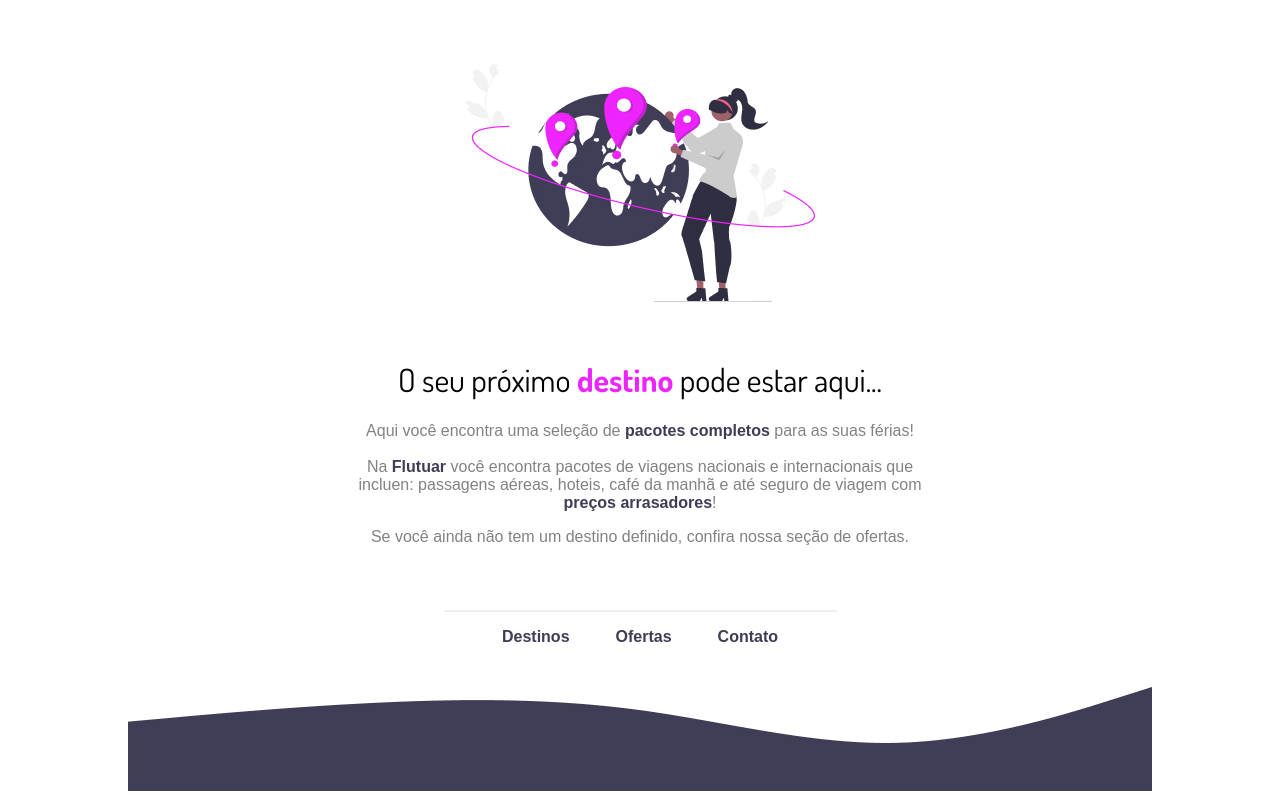
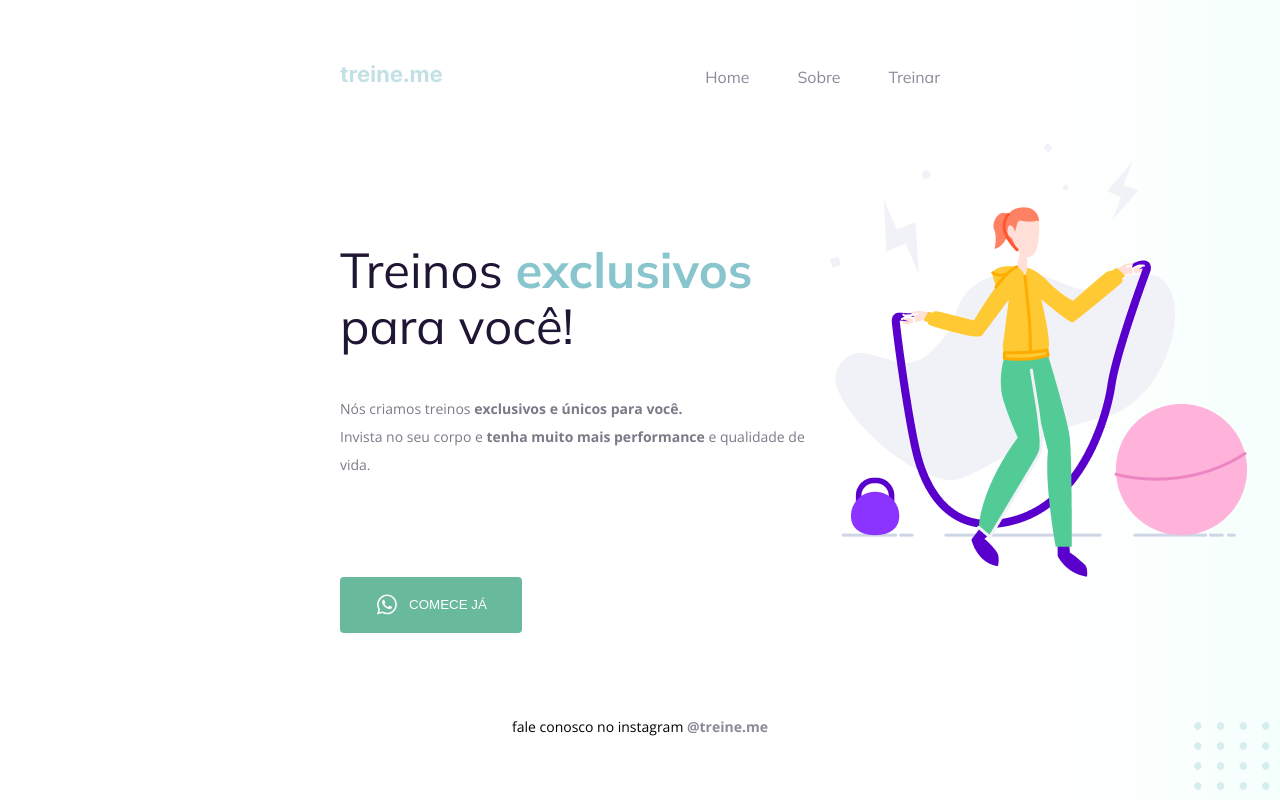
Before and after one commit to Viana-AlvesTiago/learnin2, a plain HTML site: page index.html in a window 1280 px wide. Drawn offline with nearby package versions, Linux system fonts and the light colour scheme.

Commit message:
Add files via upload

```diff
--- a/index.html
+++ b/index.html
@@ -1,45 +1,56 @@
 <!DOCTYPE html>
 <html lang="pt-br">
   <head>
-    <link rel="shortcut icon" href="Favicon.png" type="image/png">
     <link rel="preconnect" href="https://fonts.googleapis.com">
     <link rel="preconnect" href="https://fonts.gstatic.com" crossorigin>
-    <meta charset="UTF-8">
-    <meta name="viewport" content="width=device-width, initial-scale=1.0">
-    <title>Desafio Layout</title>
+
+    <meta charset="UTF-8" />
+    <meta name="viewport" content="width=device-width, initial-scale=1.0" />
+    <title>Treine me</title>
+
+    <link href="https://fonts.googleapis.com/css2?family=Mulish:wght@400;700&family=Open+Sans:wght@400;700&display=swap" rel="stylesheet">
+
     <link rel="stylesheet" href="style.css">
-    <link href="https://fonts.googleapis.com/css2?family=Dosis:wght@200..800&display=swap" rel="stylesheet">
+
   </head>
   <body>
-    <div id="main">
-        <img src="images/img1.jpg" />
-        <h1>O seu próximo <span>destino</span> pode estar aqui...</h1>
+    <div class="page">
+      <nav>
+          <a id="logo" href="#">
+            <img src="images/logo.svg" alt="Treine.me" />
+          </a>
+          <ul>
+            <li><a href="#">Home</a></li>
+            <li><a href="#">Sobre</a></li>
+            <li><a href="#">Treinar</a></li>
+          </ul>
+
+      </nav>
+
+      <main>
+          <section>
+            <h1>Treinos <span>exclusivos</span> para você!</h1>
+
 
             <p>
-            Aqui você encontra uma seleção de <strong>pacotes completos</strong> para as suas férias!
-            <br>
-            <br>
-            Na <strong>Flutuar</strong> você encontra pacotes de viagens nacionais e internacionais que
-            <br>
-            incluen: passagens aéreas, hoteis, café da manhã e até seguro de viagem com
-            <br>
-            <strong>preços arrasadores</strong>!
+              Nós criamos treinos <strong>exclusivos e únicos para você.</strong></br>
+              Invista no seu corpo e <strong>tenha muito mais performance</strong> e qualidade de vida.
             </p>
 
-        <p>Se você ainda não tem um destino definido, confira nossa seção de ofertas.</p>
+          </section>
+          <img src="images/img.png" alt="Desenho de uma mulher pulando corta numa academia.">
+      </main>
+      <button>
+                <img src="images/whats.svg" alt="Ícone do whatsapp">
+                Comece já
+
+      </button>
+      <footer>
+          fale conosco no instagram <a href="https://instagram.com/treineme" target="_blank">@treine.me</a>
+      </footer>
     </div>
 
-    <div id="footer">
-        <div id="line"></div>
+    <img id="balls" src="images/balls.svg" alt="Bolinhas decorativas verdes no canto inferior direito da página.">
 
-        <a >Destinos</a>
-        <a >Ofertas</a>
-        <a >Contato</a>
-        <div id="wave">
-
-            <img src="images/Wave.jpg" />
-        </div>
-
-    </div>
   </body>
 </html>
--- a/style.css
+++ b/style.css
@@ -1,68 +1,108 @@
-body{
+body {
     margin: 0;
-    box-sizing: border-box;
-    text-align: center;
+    font-family: "Open Sans", sans-serif;
+    background: linear-gradient(90deg, rgb(227, 255, 248, 0) 82.08%, rgb(227, 255, 248, 0.38) 100%);
+    min-height: 100vh;
   }
 
-#main{
-    width: 626;
-    margin: 64px auto;
-
+  .page {
+    width: 600px;
+    margin: 0 auto;
+    padding-top: 65px;
   }
 
-#main img {
-    margin: 0 72px 32px 72px;
+  nav {
+    display: flex;
+    justify-content: space-between;
+    align-items: center;
+    margin-bottom: 55px;
   }
 
-#main h1{
-    font-family: 'Dosis', sans-serif;
-    font-weight: normal;
-    font: 32px;
+  nav ul {
+    display: flex;
+    justify-content: space-between;
+    list-style: none;
+    gap: 48px;
+    margin: 0;
+    padding: 0;
+    font-family: 'Mulish', sans-serif;
   }
 
-#main h1 span{
-    font-weight: bold;
-    color: #EE24FF;
+  a {
+    color: #1f1534;
+    text-decoration: none;
+    opacity: 0.5;
   }
 
-#main p{
-    font-family: 'Open-Sans', sans-serif;
-    font-weight: normal;
-    font: 15px;
-    color: #828282;
-
+  ul li a:hover {
+    font-weight: bold;
+    opacity: 1;
   }
 
-#main p strong{
-    font-weight: bold;
-    color: #3f3d56;
+  main{
+    display: flex;
+    justify-content: space-between;
+    align-items: center;
 }
 
-#footer{
-    width: 1024px;
-    margin: auto;
+  h1 {
+    font-family: 'Mulish', sans-serif;
+    font-size: 49px;
+    line-height: 56px;
+    color: #1f1534;
+    font-weight: normal;
+    width: 490px;
   }
 
-#footer #line{
-    width: 391px;
-    height: 0;
-    border: 1px solid #ECEff2;
-    margin:  0 auto 16px ;
+  h1 span {
+    color: #89c5cc;
+    font-weight: bold;
   }
 
-#footer a{
-    font-family: 'Open-Sans', sans-serif;
-    font-weight: bold;
-    font: 15px;
-    color: #3f3d56;
+  section p {
+    font-size: 14px;
+    line-height: 28px;
+    color: #7d7987;
 
+    margin: 40px 0;
   }
 
-#footer a + a{
-    margin-left: 42px;
+  button {
+    width: 182px;
+    height: 56px;
+    border-radius: 4px;
+    text-transform: uppercase;
+    font-family: 'Open-Sans', sans-serif;
+    background-color: #69b99d;
+    color: white;
+    padding: 14px 32px 15px 32px;
+    display: flex;
+    justify-content: center;
+    gap: 10px;
+    align-items: center;
+    cursor: pointer;
+    border: none;
   }
 
+  button:hover {
+      background: #4EA788;
+  }
 
-#wave{
-    margin-top: 40.83px;
+  footer {
+    font-size: 14px;
+    line-height: 28px;
+
+    text-align: center;
+
+    margin-top: 80px;
   }
+
+  footer a {
+    font-weight: bold;
+  }
+
+  #balls {
+      position: fixed;
+      bottom: 0;
+      right: 0;
+  }
```
Also changed, not shown: images/balls.svg (added), images/img.png (added), images/logo.svg (added), images/whats.svg (added). Lines whose indentation alone changed are shown as unchanged.
